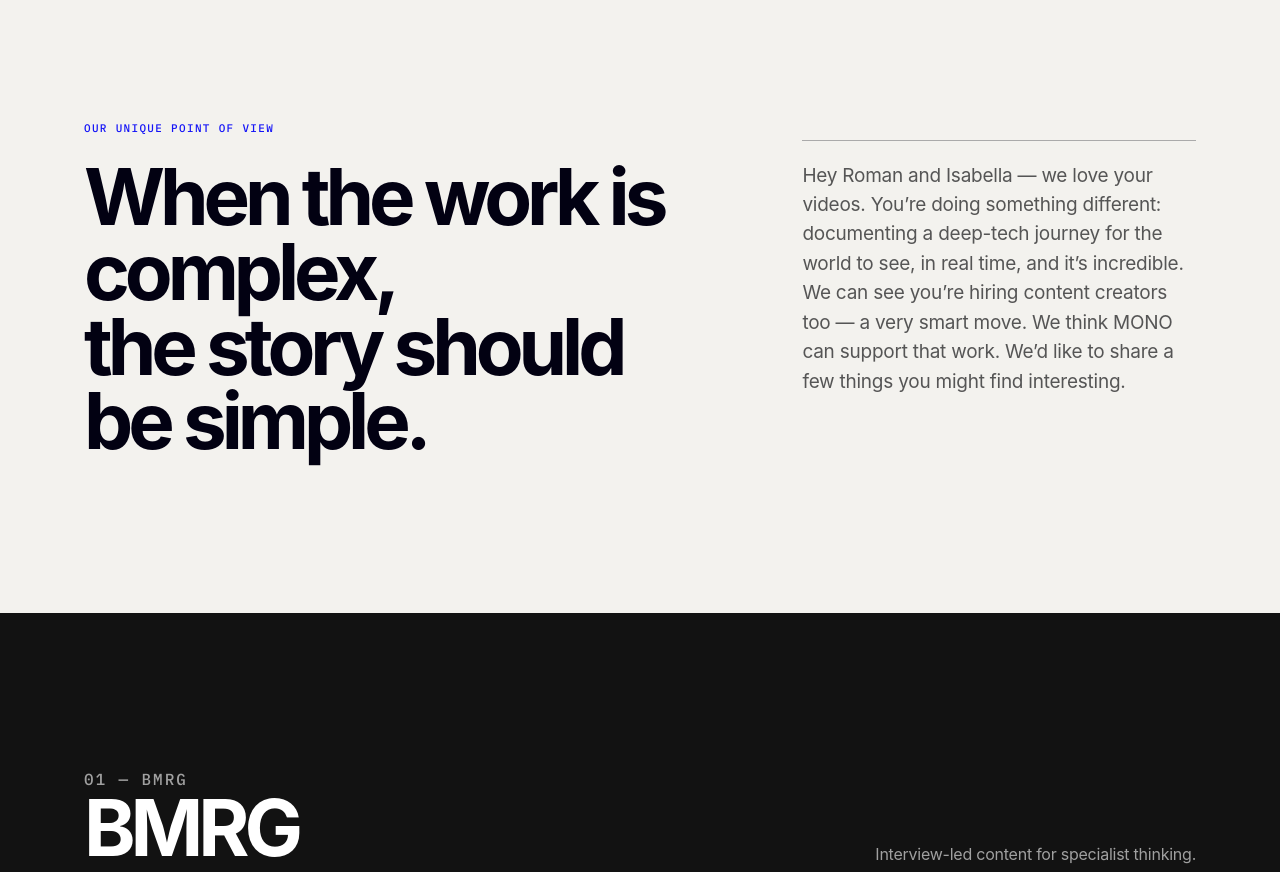
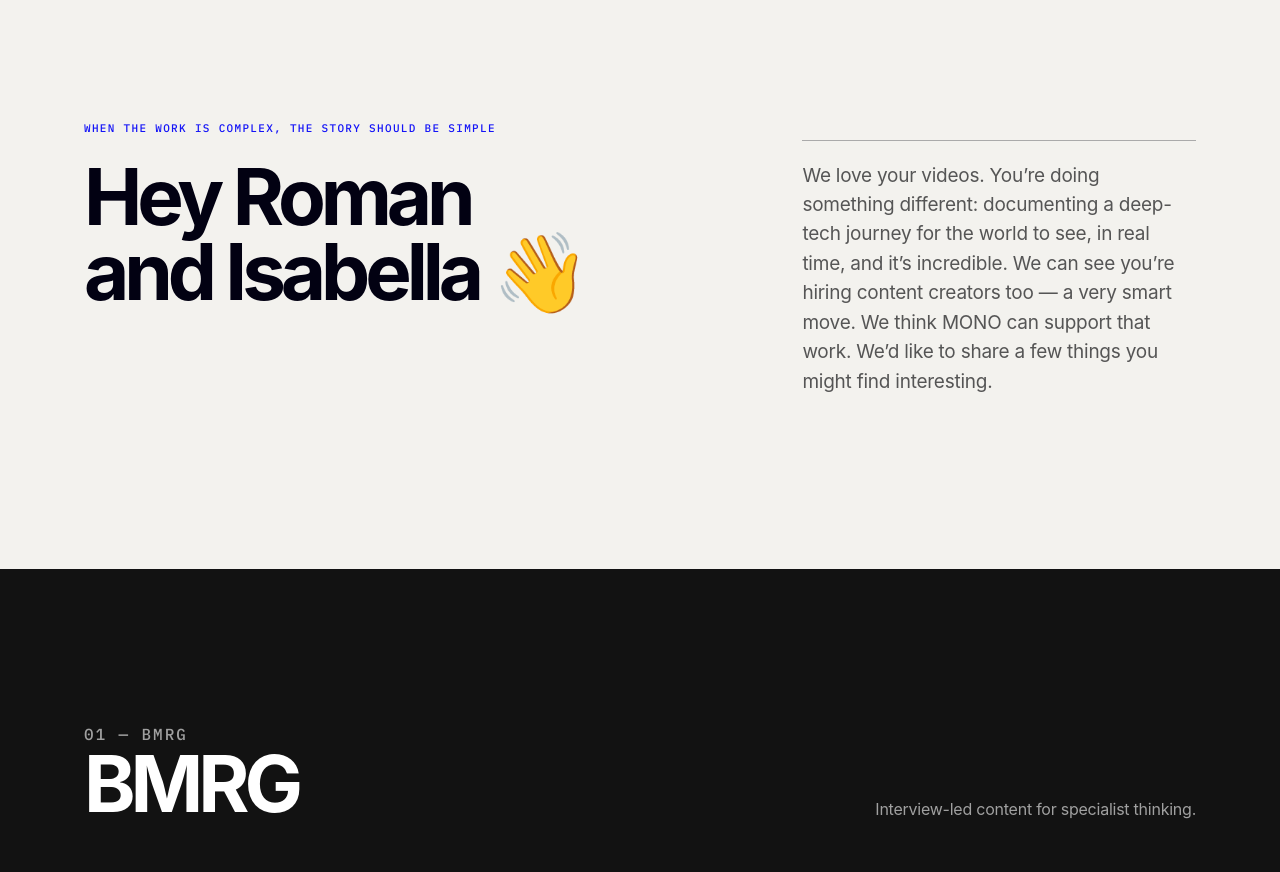
Before and after one commit to mono-robbo/mono-robbo.github.io, a plain HTML site: page earth-ai/index.html in a window 1280 px wide. Shown: the part 1000-1872 px from the top of the page. Drawn offline with Linux system fonts and the light colour scheme.

Commit message:
Publish Earth AI production proposal

```diff
--- a/earth-ai/index.html
+++ b/earth-ai/index.html
@@ -35,10 +35,10 @@
 <section class="intro">
 <div class="wrap intro-grid">
 <div>
-<p class="eyebrow">Our unique point of view</p>
-<h2>When the work is complex,<br>the story should be simple.</h2>
+<p class="eyebrow">When the work is complex, the story should be simple</p>
+<h2>Hey Roman<br>and Isabella 👋</h2>
 </div>
-<p class="note">Hey Roman and Isabella — we love your videos. You’re doing something different: documenting a deep-tech journey for the world to see, in real time, and it’s incredible. We can see you’re hiring content creators too — a very smart move. We think MONO can support that work. We’d like to share a few things you might find interesting.</p>
+<p class="note">We love your videos. You’re doing something different: documenting a deep-tech journey for the world to see, in real time, and it’s incredible. We can see you’re hiring content creators too — a very smart move. We think MONO can support that work. We’d like to share a few things you might find interesting.</p>
 </div>
 </section>
 <section class="section" id="work">
```
